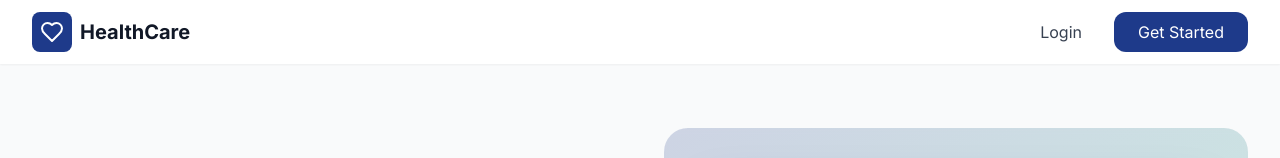
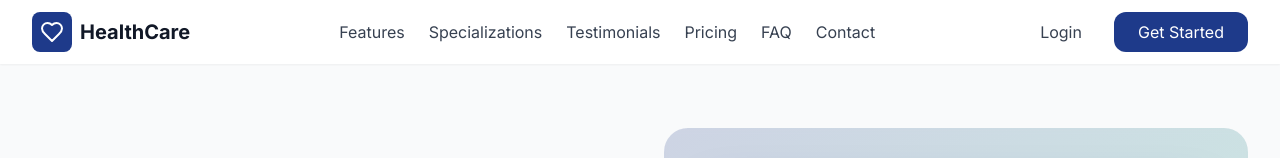
Before and after one commit to Barento999/advanced_hms, a React (Vite) app in the folder frontend/: page / in a window 1280 px wide. Shown: the top 158 px of the page. Built offline with nearby package versions, Linux system fonts and the light colour scheme.

Commit message:
Add navigation links to landing page navbar with smooth scroll to sections

```diff
--- a/frontend/src/pages/LandingPage.jsx
+++ b/frontend/src/pages/LandingPage.jsx
@@ -322,6 +322,12 @@ const LandingPage = () => {
 
   return (
     <div className="min-h-screen bg-gray-50 dark:bg-slate-900">
+      <style>{`
+        html {
+          scroll-behavior: smooth;
+          scroll-padding-top: 80px;
+        }
+      `}</style>
       {/* Navigation */}
       <nav className="bg-white dark:bg-slate-800 shadow-sm fixed w-full top-0 z-50">
         <div className="max-w-7xl mx-auto px-4 sm:px-6 lg:px-8">
@@ -333,6 +339,38 @@ const LandingPage = () => {
               <span className="text-xl font-bold text-dark dark:text-slate-100">
                 HealthCare
               </span>
+            </div>
+            <div className="hidden md:flex items-center gap-6">
+              <a
+                href="#features"
+                className="text-gray-700 dark:text-slate-300 hover:text-primary transition-colors">
+                Features
+              </a>
+              <a
+                href="#specializations"
+                className="text-gray-700 dark:text-slate-300 hover:text-primary transition-colors">
+                Specializations
+              </a>
+              <a
+                href="#testimonials"
+                className="text-gray-700 dark:text-slate-300 hover:text-primary transition-colors">
+                Testimonials
+              </a>
+              <a
+                href="#pricing"
+                className="text-gray-700 dark:text-slate-300 hover:text-primary transition-colors">
+                Pricing
+              </a>
+              <a
+                href="#faq"
+                className="text-gray-700 dark:text-slate-300 hover:text-primary transition-colors">
+                FAQ
+              </a>
+              <a
+                href="#contact"
+                className="text-gray-700 dark:text-slate-300 hover:text-primary transition-colors">
+                Contact
+              </a>
             </div>
             <div className="flex items-center gap-4">
               <Link
@@ -425,7 +463,7 @@ const LandingPage = () => {
       </section>
 
       {/* Features Section */}
-      <section className="py-20 px-4 sm:px-6 lg:px-8">
+      <section id="features" className="py-20 px-4 sm:px-6 lg:px-8">
         <div className="max-w-7xl mx-auto">
           <div className="text-center mb-16">
             <h2 className="text-4xl font-bold text-dark dark:text-slate-100 mb-4">
@@ -499,7 +537,9 @@ const LandingPage = () => {
       </section>
 
       {/* Specializations Section */}
-      <section className="py-20 px-4 sm:px-6 lg:px-8 bg-gray-50 dark:bg-slate-900">
+      <section
+        id="specializations"
+        className="py-20 px-4 sm:px-6 lg:px-8 bg-gray-50 dark:bg-slate-900">
         <div className="max-w-7xl mx-auto">
           <div className="text-center mb-16">
             <h2 className="text-4xl font-bold text-dark dark:text-slate-100 mb-4">
@@ -596,7 +636,9 @@ const LandingPage = () => {
       </section>
 
       {/* Testimonials Section */}
-      <section className="py-20 px-4 sm:px-6 lg:px-8 bg-gray-50 dark:bg-slate-900">
+      <section
+        id="testimonials"
+        className="py-20 px-4 sm:px-6 lg:px-8 bg-gray-50 dark:bg-slate-900">
         <div className="max-w-7xl mx-auto">
           <div className="text-center mb-16">
             <h2 className="text-4xl font-bold text-dark dark:text-slate-100 mb-4">
@@ -725,7 +767,9 @@ const LandingPage = () => {
       </section>
 
       {/* Pricing Section */}
-      <section className="py-20 px-4 sm:px-6 lg:px-8 bg-gray-50 dark:bg-slate-900">
+      <section
+        id="pricing"
+        className="py-20 px-4 sm:px-6 lg:px-8 bg-gray-50 dark:bg-slate-900">
         <div className="max-w-7xl mx-auto">
           <div className="text-center mb-16">
             <h2 className="text-4xl font-bold text-dark dark:text-slate-100 mb-4">
@@ -786,7 +830,9 @@ const LandingPage = () => {
       </section>
 
       {/* FAQ Section */}
-      <section className="py-20 px-4 sm:px-6 lg:px-8 bg-white dark:bg-slate-800">
+      <section
+        id="faq"
+        className="py-20 px-4 sm:px-6 lg:px-8 bg-white dark:bg-slate-800">
         <div className="max-w-4xl mx-auto">
           <div className="text-center mb-16">
             <h2 className="text-4xl font-bold text-dark dark:text-slate-100 mb-4">
@@ -868,7 +914,9 @@ const LandingPage = () => {
       </section>
 
       {/* Contact/Support Section */}
-      <section className="py-20 px-4 sm:px-6 lg:px-8 bg-white dark:bg-slate-800">
+      <section
+        id="contact"
+        className="py-20 px-4 sm:px-6 lg:px-8 bg-white dark:bg-slate-800">
         <div className="max-w-7xl mx-auto">
           <div className="text-center mb-16">
             <h2 className="text-4xl font-bold text-dark dark:text-slate-100 mb-4">
```
